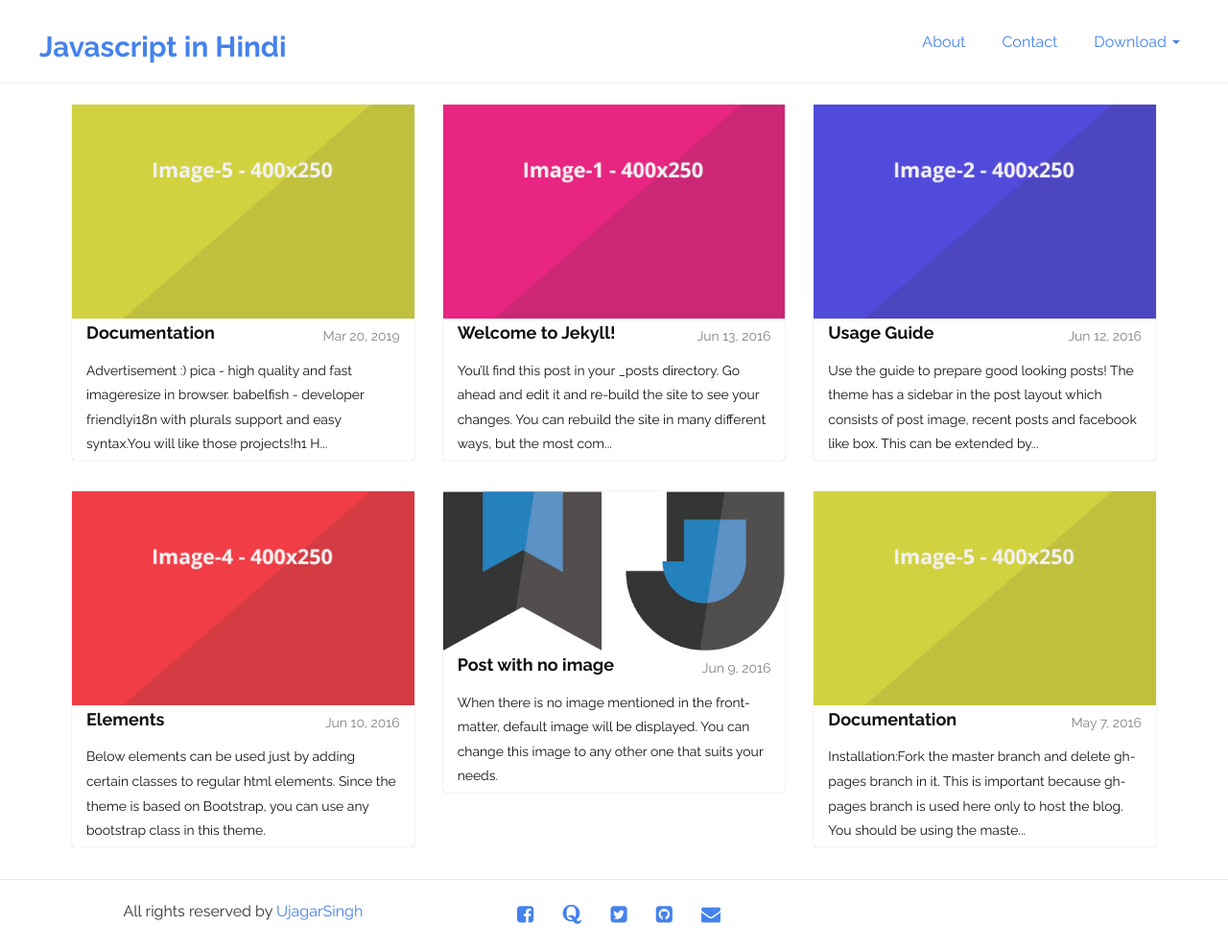
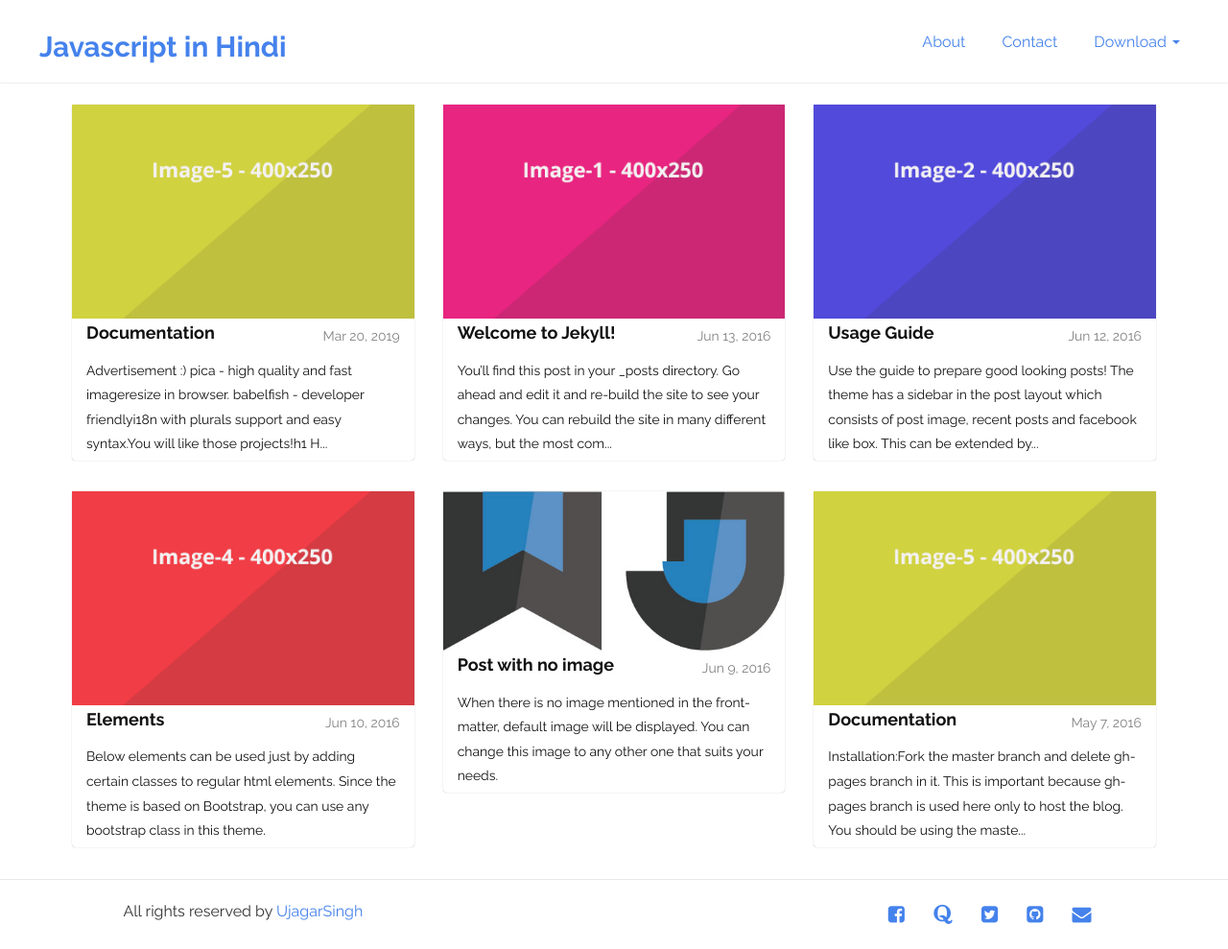
Before and after one commit to ujagarsingh/ujagarsingh.github.io, a Jekyll site: the page built from index.html, in a window 1280 px wide. Shown: the whole page at 96% size. Built offline with Jekyll 4.4.1, drawn with Linux system fonts in a browser that asks for light colours; the list of posts is cut into pages by our own code.

Commit message:
update footer.html

```diff
--- a/_includes/footer.html
+++ b/_includes/footer.html
@@ -5,7 +5,7 @@
                 <div class="col-md-4 text-center mt25">All rights reserved by <a target="_blank" href="{{site.copyright.link}}">{{site.copyright.name}}</a></div>
             {% endif %}
 
-            <div class="col-md-4 text-center mt25">
+            <div class="col-md-4 col-md-offset-4 text-center mt25">
                {% if site.facebook %}
                 <a target="_blank" href="{{site.facebook}}"><li class="social facebook"><i class="fa fa-facebook-square"></i></li></a>
                 {% endif %}
```
